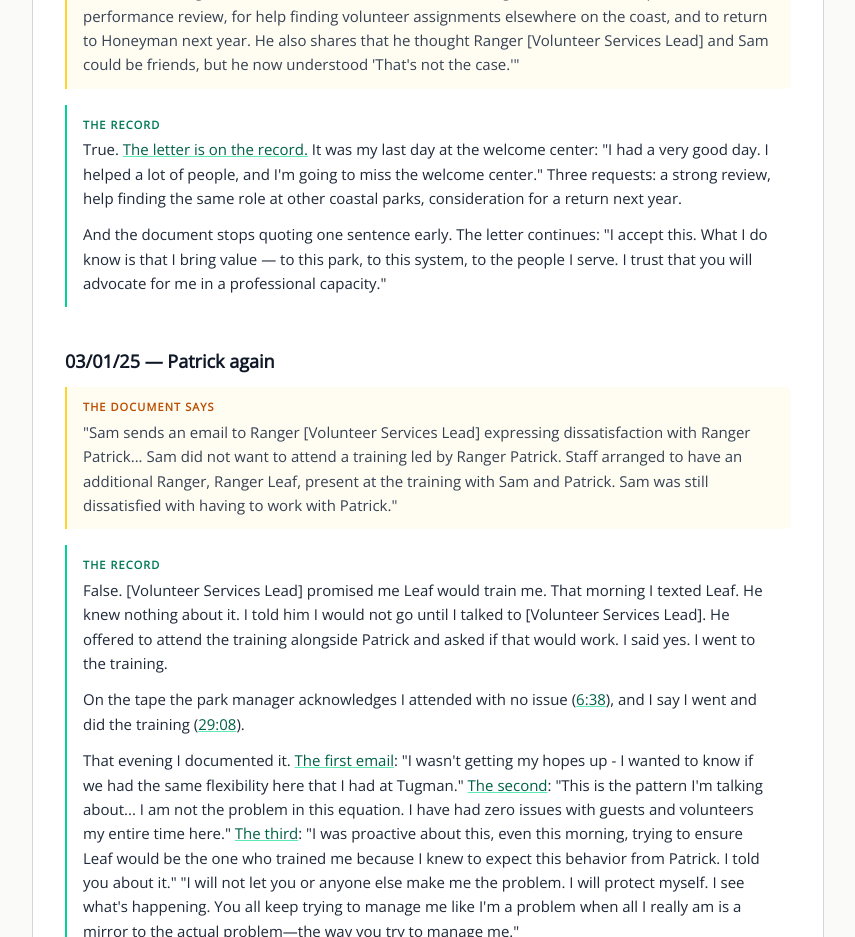
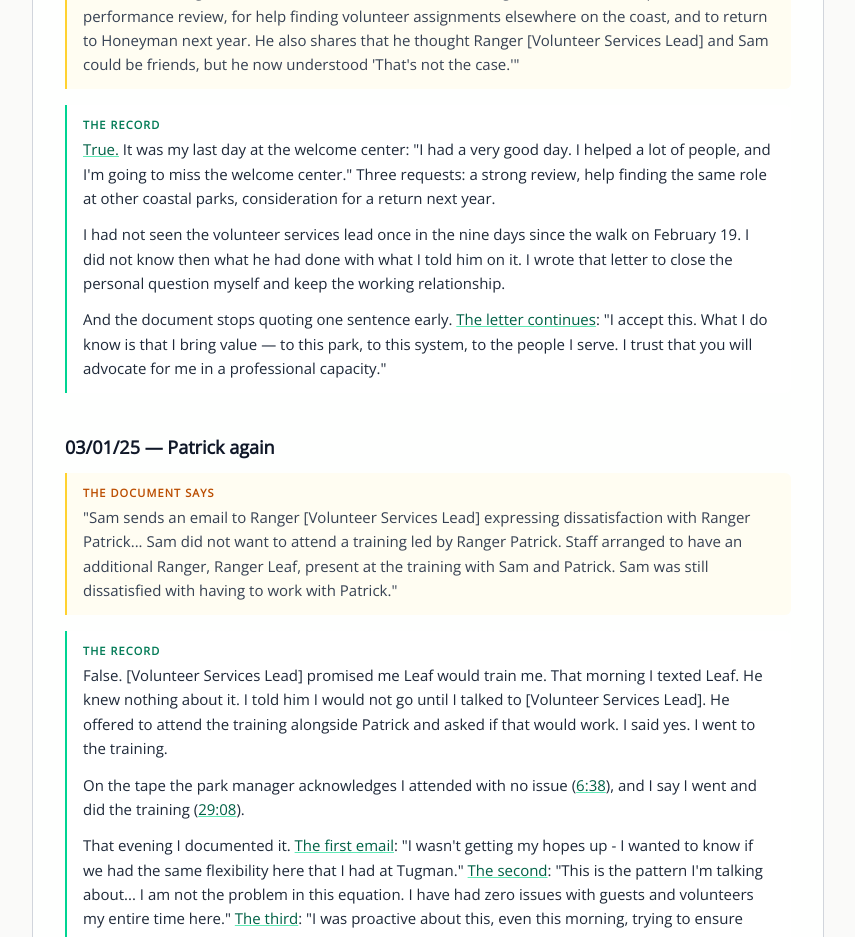
Before and after one commit to rswfire/rswfire.oprd, a Next.js app: page /sunlight in a window 1280 px wide. Shown: the part 7700-8637 px from the top of the page, without its empty margins (368-1223 px from the left). Built offline with nearby package versions, Linux system fonts and the light colour scheme.

Commit message:
sunlight: the friends letter entry

```diff
--- a/data/sunlight.ts
+++ b/data/sunlight.ts
@@ -188,7 +188,7 @@ export const SUNLIGHT_SECTIONS: SunlightSection[] = [
             },
             {
                 "t": "record",
-                "md": "True. [The letter is on the record.](https://oprdvolunteerabuse.org/accountability/oprd/01JN7XVHD89PACJKYM3JMKTYFW/) It was my last day at the welcome center: \"I had a very good day. I helped a lot of people, and I'm going to miss the welcome center.\" Three requests: a strong review, help finding the same role at other coastal parks, consideration for a return next year.\n\nAnd the document stops quoting one sentence early. The letter continues: \"I accept this. What I do know is that I bring value \u2014 to this park, to this system, to the people I serve. I trust that you will advocate for me in a professional capacity.\""
+                "md": "[True.](https://oprdvolunteerabuse.org/accountability/oprd/01JN7XVHD89PACJKYM3JMKTYFW/) It was my last day at the welcome center: \"I had a very good day. I helped a lot of people, and I'm going to miss the welcome center.\" Three requests: a strong review, help finding the same role at other coastal parks, consideration for a return next year.\n\nI had not seen the volunteer services lead once in the nine days since the walk on February 19. I did not know then what he had done with what I told him on it. I wrote that letter to close the personal question myself and keep the working relationship.\n\nAnd the document stops quoting one sentence early. [The letter continues](https://oprdvolunteerabuse.org/accountability/oprd/01JN7XVHD89PACJKYM3JMKTYFW/): \"I accept this. What I do know is that I bring value \u2014 to this park, to this system, to the people I serve. I trust that you will advocate for me in a professional capacity.\""
             }
         ]
     },
```
